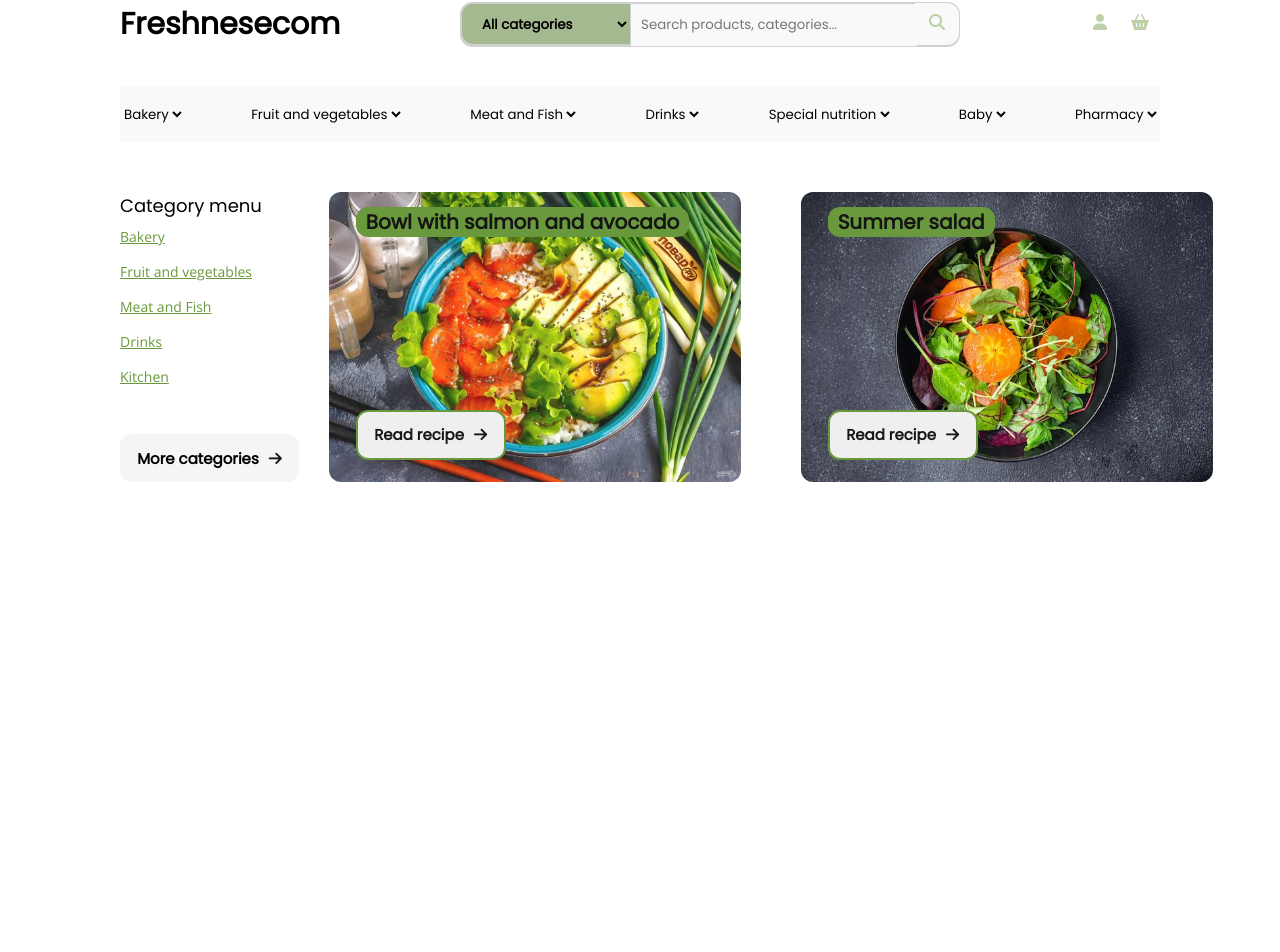
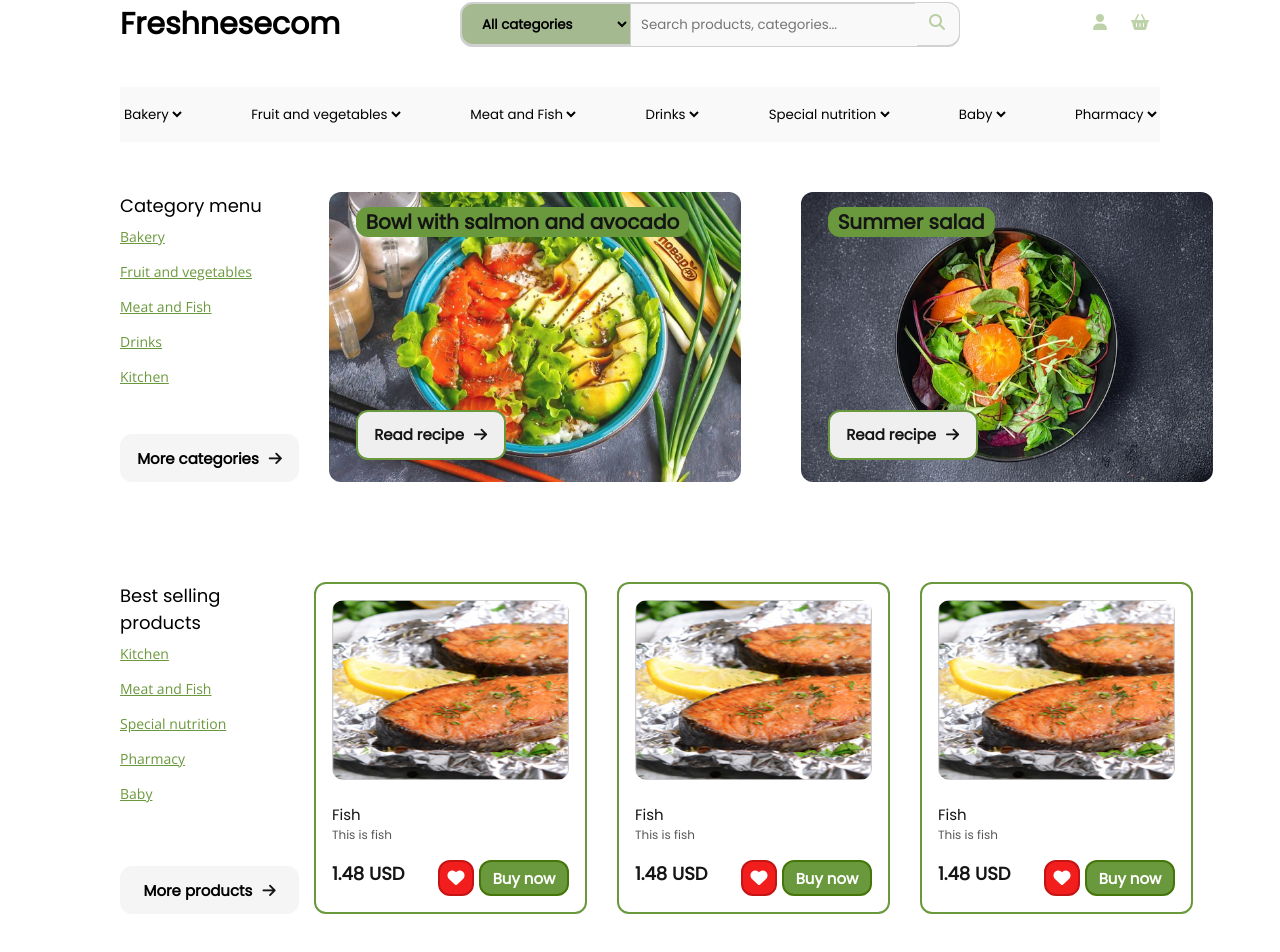
Before and after one commit to KasianKristina/online-store, a React (Create React App) app: page / in a window 1280 px wide. Shown: the part 89-1041 px from the top of the page. Before the commit the page ends 800 px from the top, so only its background shows below. Built offline with nearby package versions, Linux system fonts and the light colour scheme.

Commit message:
add product cart

```diff
--- a/src/components/Content/Content.jsx
+++ b/src/components/Content/Content.jsx
@@ -1,10 +1,13 @@
 import styles from './styles.module.css'
 import banner_1 from '../../assets/banner_1.jpg'
 import banner_2 from '../../assets/banner_2.jpg'
+import {Product} from '../Product/Product'
 import classnames from 'classnames'
 
 export const Content = () => {
     return (
+    <div className={styles.main_page}>
+
         <div className={styles.content}>
 
             <div className={styles.menu}>
@@ -32,5 +35,25 @@ export const Content = () => {
             </div>
 
         </div>
+
+        <div className={styles.best_selling_products}>
+            <div className={styles.menu}>
+                <div className={styles.category_menu}>Best selling products</div>
+
+                <a href='#' className={styles.category}>Kitchen</a>
+                <a href='#' className={styles.category}>Meat and Fish</a>
+                <a href='#' className={styles.category}>Special nutrition</a>
+                <a href='#' className={styles.category}>Pharmacy</a>
+                <a href='#' className={styles.category}>Baby</a>
+
+                <button className={styles.button_categories}>More products</button>
+            </div>
+
+            <Product />
+            <Product />
+            <Product />
+
+        </div>
+    </div>
     )
 }
--- a/src/components/Content/styles.module.css
+++ b/src/components/Content/styles.module.css
@@ -1,9 +1,16 @@
+.main_page {
+    display: flex;
+    flex-direction: column;
+    margin: 0px 70px;
+    padding: 50px;
+    position: relative;
+    background-color: #ffffff;
+}
+
 .content {
-  background-color: #ffffff;
   display: flex;
-  margin: 0px 70px;
-  padding: 50px;
   position: relative;
+  margin-bottom: 100px;
 }
 
 .menu {
@@ -40,6 +47,7 @@
     font-size: 15px;
     font-weight: 700;
     margin-top: auto;
+    cursor: pointer;
 }
 
 .button_categories::after {
@@ -73,6 +81,7 @@
     font-family: 'Poppins';
     font-size: 15px;
     font-weight: 700;
+    cursor: pointer;
 }
 
 .bunner_button::after {
@@ -94,3 +103,8 @@
     padding: 0px 10px;
     background-color: #6A983C;
 }
+
+.best_selling_products {
+    display: flex;
+    flex-direction: row;
+}
--- /dev/null
+++ b/src/components/Product/Product.jsx
@@ -0,0 +1,20 @@
+import styles from './styles.module.css'
+import product from '../../assets/product.jpg'
+
+export const Product = () => {
+    return (
+
+                <div className={styles.product_cart}>
+                    <img className={styles.photo} src={product} width='237px' height='180px' ></img>
+                    <div className={styles.product_title}>Fish</div>
+                    <div className={styles.product_description}>This is fish</div>
+
+                    <div className={styles.bottom}>
+                        <div className={styles.price}>1.48 USD</div>
+                        <button className={styles.like}></button>
+                        <button className={styles.buy}>Buy now</button>
+                    </div>
+
+                </div>
+    )
+}
--- /dev/null
+++ b/src/components/Product/styles.module.css
@@ -0,0 +1,70 @@
+.product_cart {
+    border-radius: 12px;
+    border: 2px solid #6A983C;
+    cursor: pointer;
+    margin: 0px 15px 0px 15px;
+}
+
+.photo {
+    border-radius: 12px;
+    margin: 16px;
+}
+
+.product_title {
+    font-weight: 500;
+    font-size: 15px;
+    color: #151515;
+    margin-left: 16px;
+}
+
+.product_description {
+    font-weight: 400;
+    font-size: 12px;
+    color: #575757;
+    margin-left: 16px;
+}
+
+.bottom {
+    display: flex;
+    margin: 16px;
+}
+
+.price {
+    font-weight: 600;
+    font-size: 18px;
+    color: #151515;
+}
+
+.buy {
+    width: 90px;
+    height: 36px;
+    border-radius: 12px;
+    border: 2px solid #46760A;
+    background-color: #6A983C;
+    color: #ffffff;
+    font-family: 'Poppins';
+    font-weight: 700;
+    font-size: 15px;
+    margin-left: 5px;
+    cursor: pointer;
+}
+
+.like {
+    width: 36px;
+    height: 36px;
+    border-radius: 12px;
+    border: 2px solid #c41414;
+    background-color: #f21d1d;
+    color: #ffffff;
+    font-family: 'Poppins';
+    font-weight: 700;
+    font-size: 15px;
+    margin-left: auto;
+    cursor: pointer;
+}
+
+.like::before {
+    content: "\f004";
+    font-family: FontAwesome;
+    font-size: 17px;
+  }
```
Also changed, not shown: src/assets/product.jpg (added).
